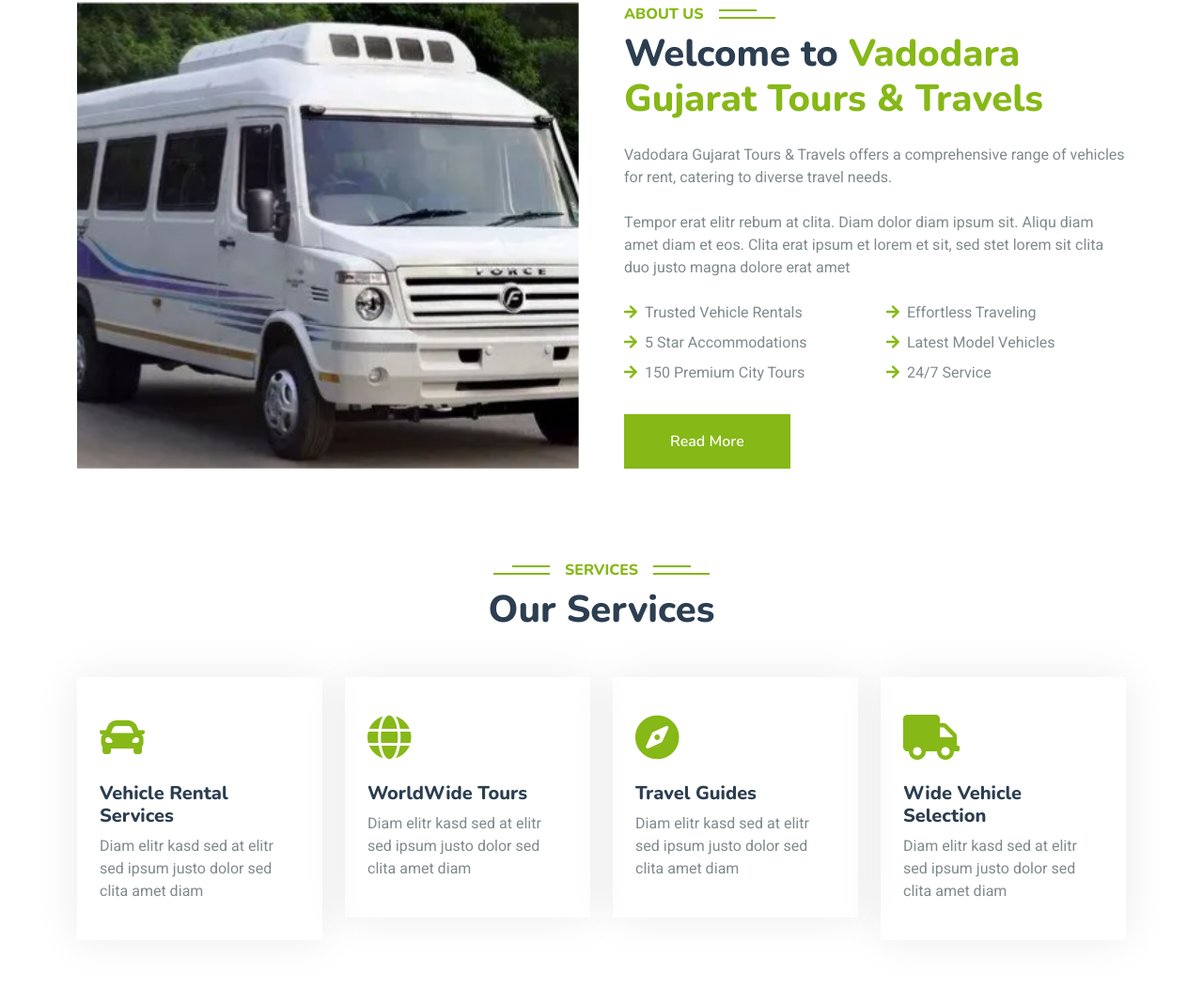
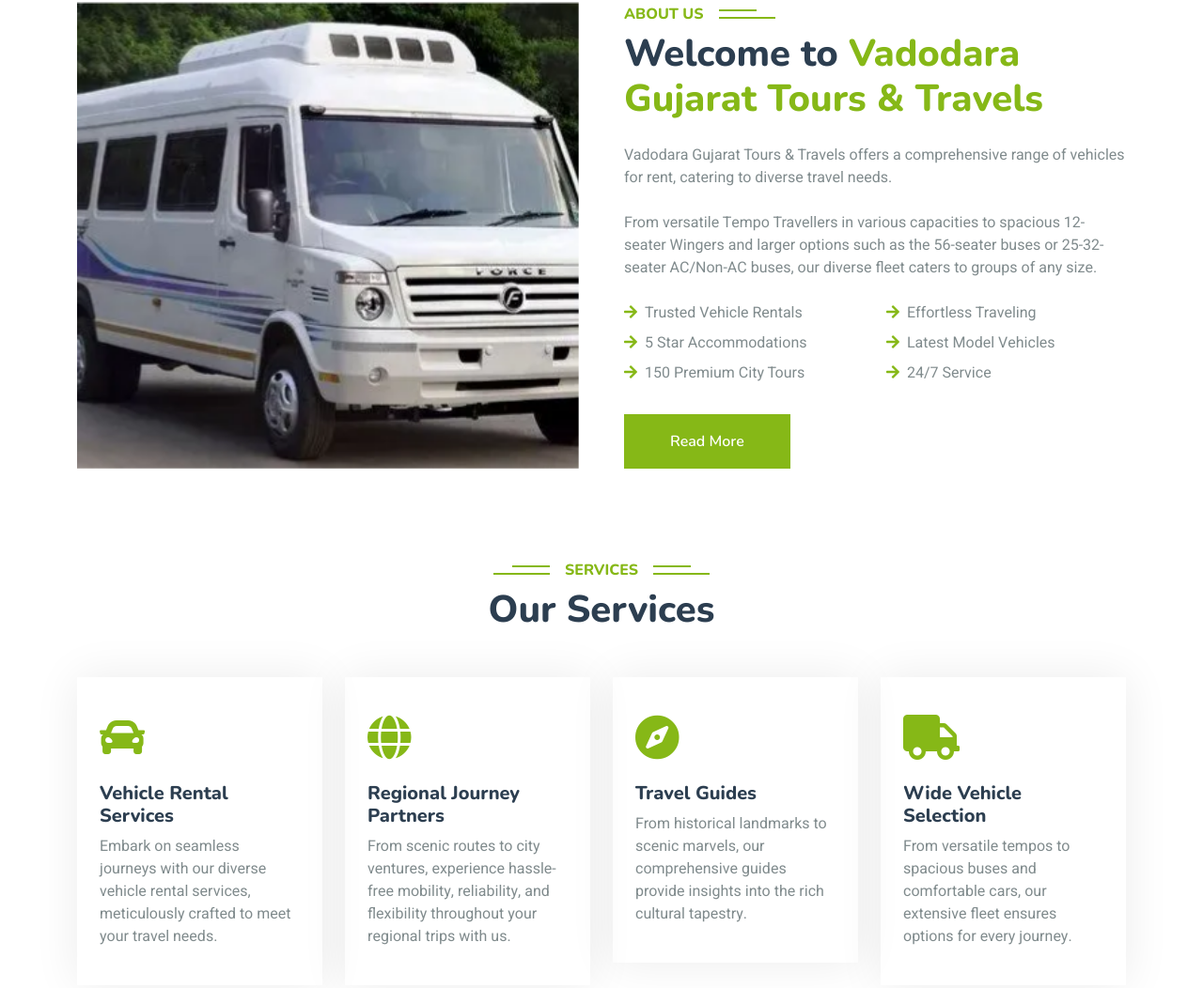
Before and after one commit to MohammedAjari/Tours-Travels, a plain HTML site: page index.html in a window 1280 px wide. Shown: the part 752-1804 px from the top of the page at 94% size. Drawn offline with nearby package versions, Linux system fonts and the light colour scheme.

Commit message:
updated website

```diff
--- a/index.html
+++ b/index.html
@@ -137,8 +137,7 @@
                     <h1 class="mb-4">Welcome to <span class="text-primary">Vadodara Gujarat Tours & Travels</span></h1>
                     <p class="mb-4">Vadodara Gujarat Tours & Travels offers a comprehensive range of vehicles for rent,
                         catering to diverse travel needs.</p>
-                    <p class="mb-4">Tempor erat elitr rebum at clita. Diam dolor diam ipsum sit. Aliqu diam amet diam et
-                        eos. Clita erat ipsum et lorem et sit, sed stet lorem sit clita duo justo magna dolore erat amet
+                    <p class="mb-4">From versatile Tempo Travellers in various capacities  to spacious 12-seater Wingers and larger options such as the 56-seater buses or 25-32-seater AC/Non-AC buses, our diverse fleet caters to groups of any size.
                     </p>
                     <div class="row gy-2 gx-4 mb-4">
                         <div class="col-sm-6">
@@ -183,7 +182,7 @@
                         <div class="p-4">
                             <i class="fa fa-3x fa-car text-primary mb-4"></i>
                             <h5>Vehicle Rental Services</h5>
-                            <p>Diam elitr kasd sed at elitr sed ipsum justo dolor sed clita amet diam</p>
+                            <p>Embark on seamless journeys with our diverse vehicle rental services, meticulously crafted to meet your travel needs.</p>
                         </div>
                     </div>
                 </div>
@@ -191,8 +190,8 @@
                     <div class="service-item rounded pt-3">
                         <div class="p-4">
                             <i class="fa fa-3x fa-globe text-primary mb-4"></i>
-                            <h5>WorldWide Tours</h5>
-                            <p>Diam elitr kasd sed at elitr sed ipsum justo dolor sed clita amet diam</p>
+                            <h5>Regional Journey Partners</h5>
+                            <p>From scenic routes to city ventures, experience hassle-free mobility, reliability, and flexibility throughout your regional trips with us.</p>
                         </div>
                     </div>
                 </div>
@@ -201,7 +200,7 @@
                         <div class="p-4">
                             <i class="fa fa-3x fa-compass text-primary mb-4"></i>
                             <h5>Travel Guides</h5>
-                            <p>Diam elitr kasd sed at elitr sed ipsum justo dolor sed clita amet diam</p>
+                            <p>From historical landmarks to scenic marvels, our comprehensive guides provide insights into the rich cultural tapestry.</p>
                         </div>
                     </div>
                 </div>
@@ -210,7 +209,7 @@
                         <div class="p-4">
                             <i class="fa fa-3x fa-truck text-primary mb-4"></i>
                             <h5>Wide Vehicle Selection</h5>
-                            <p>Diam elitr kasd sed at elitr sed ipsum justo dolor sed clita amet diam</p>
+                            <p>From versatile tempos to spacious buses and comfortable cars, our extensive fleet ensures options for every journey.</p>
                         </div>
                     </div>
                 </div>
```
Also changed, not shown: about.html (+1 -2 lines).
